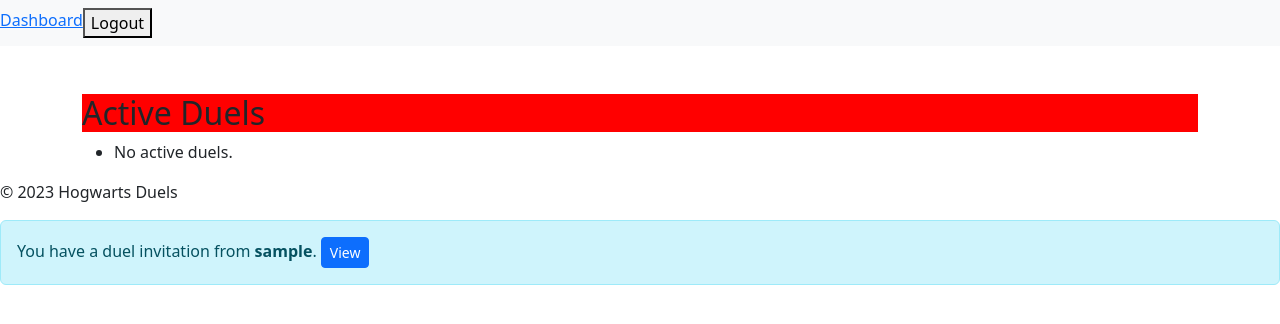
After one commit to SoroushKeyana/Hogwarts-Duels, a Django app: page /duels/ in a window 1280 px wide. The commit adds this page. Shown: the top 324 px of the page. Run offline with Django 5.2, Linux system fonts and the light colour scheme; a user stored in the database is signed in; tables that the repository leaves empty hold one stand-in row (values such as "Sample post").

Commit message:
duel created

```diff
--- a/core/admin.py
+++ b/core/admin.py
@@ -1,5 +1,6 @@
 from django.contrib import admin
-from .models import UserProfile, Follow
+from .models import UserProfile, Follow, Duel
 
 admin.site.register(UserProfile)
 admin.site.register(Follow)
+admin.site.register(Duel)
--- a/core/models.py
+++ b/core/models.py
@@ -35,3 +35,29 @@ class Follow(models.Model):
 
     def __str__(self):
         return f"{self.follower.username} follows {self.following.username}"
+
+
+class Duel(models.Model):
+    STATUS_CHOICES = (
+        ('pending', 'Pending'),
+        ('accepted', 'Accepted'),
+        ('declined', 'Declined'),
+        ('finished', 'Finished'),
+    )
+
+    challenger = models.ForeignKey(User, on_delete=models.CASCADE, related_name="duels_started")
+    opponent = models.ForeignKey(User, on_delete=models.CASCADE, related_name="duels_received")
+
+    challenger_health = models.IntegerField(default=10)
+    opponent_health = models.IntegerField(default=10)
+
+    current_turn = models.ForeignKey(User, on_delete=models.SET_NULL, null=True, blank=True, related_name="duel_turns")
+
+    winner = models.ForeignKey(User, on_delete=models.SET_NULL, null=True, blank=True, related_name="duels_won")
+    status = models.CharField(max_length=10, choices=STATUS_CHOICES, default='pending')
+
+    created_at = models.DateTimeField(auto_now_add=True)
+    updated_at = models.DateTimeField(auto_now=True)
+
+    def __str__(self):
+        return f"Duel: {self.challenger.username} vs {self.opponent.username} ({self.status})"
--- a/core/templates/base.html
+++ b/core/templates/base.html
@@ -4,12 +4,15 @@
 <head>
   <title>{% block title %}Hogwarts Duels{% endblock %}</title>
   <link rel="stylesheet" href="{% static 'core/css/style.css' %}">
+  <link href="https://cdn.jsdelivr.net/npm/bootstrap@5.3.3/dist/css/bootstrap.min.css" rel="stylesheet">
+  <script src="https://cdn.jsdelivr.net/npm/bootstrap@5.3.3/dist/js/bootstrap.bundle.min.js"></script>
+  <meta name="viewport" content="width=device-width, initial-scale=1">
+  <meta charset="UTF-8">
 </head>
 <body>
-  <nav>
-    <ul>
-      <li><a href="{% url 'dashboard' %}">Dashboard</a></li>
-      <li><a href="{% url 'search_users' %}">Search Users</a></li>
+  <nav class="navbar navbar-expand-lg navbar-light bg-light">
+    <ul class="nav">
+      <li class="nav-item"><a href="{% url 'dashboard' %}">Dashboard</a></li>
       <form method="post" action="{% url 'logout' %}">
           {% csrf_token %}
           <button type="submit">Logout</button>
@@ -25,9 +28,35 @@
         <p>&copy; 2023 Hogwarts Duels</p>
     </footer>
 
+  <div id="duel-notifications"></div>
   <script>
       const csrfToken = "{{ csrf_token }}";
   </script>
   <script src="{% static 'core/js/main.js' %}"></script>
+  {% if user.is_authenticated %}
+  <script>
+    function getDuelInvitations() {
+        fetch("{% url 'get_duel_invitations' %}")
+        .then(res => res.json())
+        .then(data => {
+            const notificationsDiv = document.getElementById('duel-notifications');
+            notificationsDiv.innerHTML = ''; // Clear old notifications
+            data.forEach(invitation => {
+                const notification = document.createElement('div');
+                notification.className = 'alert alert-info';
+                notification.innerHTML = `
+                    You have a duel invitation from <strong>${invitation.challenger}</strong>.
+                    <a href="/duel/${invitation.id}/" class="btn btn-sm btn-primary">View</a>
+                `;
+                notificationsDiv.appendChild(notification);
+            });
+        })
+        .catch(err => console.error('Error fetching duel invitations:', err));
+    }
+
+    setInterval(getDuelInvitations, 5000); // Poll every 5 seconds
+    getDuelInvitations(); // Initial check
+  </script>
+  {% endif %}
 </body>
 </html>
--- a/core/templates/dashboard.html
+++ b/core/templates/dashboard.html
@@ -18,4 +18,9 @@
 <input type="text" id="searchBox" placeholder="Search by username">
 <ul id="searchResults"></ul>
 
+    <a href="{% url 'start_duel' %}" class="btn btn-primary mt-3">Start Random Duel</a>
+    <a href="{% url 'my_duels' %}" class="btn btn-info mt-3">My Active Duels</a>
+
+
+
 {% endblock %}
--- /dev/null
+++ b/core/templates/my_duels.html
@@ -0,0 +1,21 @@
+{% extends "base.html" %}
+{% block content %}
+<div class="container mt-5">
+    <h2>Active Duels</h2>
+    <ul>
+        {% for duel in duels %}
+            <li>
+                Duel: {{ duel.challenger.username }} vs {{ duel.opponent.username }}
+                {% if duel.current_turn == user %}
+                    <span class="badge bg-success">Your Turn!</span>
+                {% else %}
+                    <span class="badge bg-warning">Waiting...</span>
+                {% endif %}
+                <a href="{% url 'duel_view' duel.id %}" class="btn btn-primary btn-sm">Join Duel</a>
+            </li>
+        {% empty %}
+            <li>No active duels.</li>
+        {% endfor %}
+    </ul>
+</div>
+{% endblock %}
--- a/core/urls.py
+++ b/core/urls.py
@@ -11,4 +11,14 @@ urlpatterns = [
     path('search/', views.search_users, name='search_users'),
     path('follow/<int:user_id>/', views.follow_user, name='follow_user'),
     path('unfollow/<int:user_id>/', views.unfollow_user, name='unfollow_user'),
+    path("duel/start/", views.start_duel, name="start_duel"),
+    path("duel/start/<int:user_id>/", views.start_duel, name="start_duel_with_user"),
+    path("duel/<int:duel_id>/", views.duel_view, name="duel_view"),
+    path("duel/<int:duel_id>/wait/", views.wait_for_opponent, name="wait_for_opponent"),
+    path("duel/<int:duel_id>/attack/", views.attack, name="attack"),
+    path("duel/<int:duel_id>/status/", views.duel_status, name="duel_status"),
+    path("duel/<int:duel_id>/accept/", views.accept_duel, name="accept_duel"),
+    path("duel/<int:duel_id>/decline/", views.decline_duel, name="decline_duel"),
+    path("duels/", views.my_duels, name="my_duels"),
+    path('duels/invitations/', views.get_duel_invitations, name='get_duel_invitations'),
 ]
--- a/core/views.py
+++ b/core/views.py
@@ -3,9 +3,18 @@ from django.contrib.auth.models import User
 from django.contrib.auth.decorators import login_required
 from django.views.decorators.http import require_POST
 from django.contrib.auth import login, authenticate
-from .models import UserProfile, HOUSES, Follow
+from .models import UserProfile, HOUSES, Follow, Duel
+from django.db.models import Q
+from django.http import JsonResponse, HttpResponseForbidden
 from django.db import IntegrityError
-from django.http import JsonResponse
+import random
+
+
+SPELLS = {
+    "Stupefy": 3,
+    "Expelliarmus": 2,
+    "Sectumsempra": 4,
+}
 
 def register_view(request):
     error = None
@@ -61,6 +70,7 @@ def profile_view(request, username):
     following_users = [f.following for f in following_qs]
     return render(request, 'profile.html', {'profile': profile, 'is_following': is_following, 'following_users': following_users})
 
+
 @login_required
 def search_users(request):
     query = request.GET.get('q', '').strip()
@@ -86,14 +96,143 @@ def follow_user(request, user_id):
         Follow.objects.get_or_create(follower=request.user, following=target)
     return JsonResponse({'status': 'followed'})
 
+
 @login_required
 @require_POST
 def unfollow_user(request, user_id):
     Follow.objects.filter(follower=request.user, following_id=user_id).delete()
     return JsonResponse({'status': 'unfollowed'})
 
+
 @login_required
-def user_follows(request, user_id):
-    user = get_object_or_404(User, id=user_id)
-    follows = Follow.objects.filter(follower=user).select_related('following')
-    return render(request, 'core/follows.html', {'follows': follows, 'profile_user': user})
+def start_duel(request, user_id=None):
+    user = request.user
+
+    if user_id:
+        opponent = get_object_or_404(User, id=user_id)
+        if opponent == user:
+            return render(request, "dashboard.html", {"error": "You cannot challenge yourself."})
+    else:
+        # pick a random opponent should not be the same as the user
+        opponents = User.objects.exclude(id=user.id)
+        if not opponents.exists():
+            return render(request, "dashboard.html", {"error": "No opponents available for a random duel."})
+        opponent = random.choice(opponents)
+
+    duel = Duel.objects.create(
+        challenger=user,
+        opponent=opponent,
+        current_turn=user,
+        status='pending'
+    )
+
+    return redirect("wait_for_opponent", duel_id=duel.id)
+
+
+@login_required
+def wait_for_opponent(request, duel_id):
+    duel = get_object_or_404(Duel, id=duel_id, challenger=request.user)
+    if duel.status == 'accepted':
+        return redirect('duel_view', duel_id=duel.id)
+    elif duel.status == 'declined':
+        return render(request, 'duel_declined.html', {'duel': duel})
+    return render(request, 'wait_for_opponent.html', {'duel': duel})
+
+
+@login_required
+def duel_view(request, duel_id):
+    duel = get_object_or_404(Duel, id=duel_id)
+    if duel.status == 'pending':
+        if duel.challenger == request.user:
+            return redirect('wait_for_opponent', duel_id=duel.id)
+        else:
+            return render(request, 'accept_duel.html', {'duel': duel})
+    elif duel.status in ['declined', 'finished']:
+        return render(request, 'duel_results.html', {'duel': duel})
+
+    return render(request, "duel.html", {"duel": duel})
+
+
+@login_required
+def attack(request, duel_id):
+    duel = get_object_or_404(Duel, id=duel_id)
+
+    # Check it's the user's turn
+    if duel.current_turn != request.user or duel.status != 'accepted':
+        return HttpResponseForbidden("Not your turn or duel not active.")
+
+    # Get spell from POST
+    spell = request.POST.get("spell")
+    if spell not in SPELLS:
+        return HttpResponseForbidden("Invalid spell.")
+
+    damage = SPELLS[spell]
+
+    # Apply damage
+    if duel.challenger == request.user:
+        duel.opponent_health -= damage
+        if duel.opponent_health <= 0:
+            duel.opponent_health = 0
+            duel.status = 'finished'
+            duel.winner = request.user
+    else:
+        duel.challenger_health -= damage
+        if duel.challenger_health <= 0:
+            duel.challenger_health = 0
+            duel.status = 'finished'
+            duel.winner = request.user
+
+    # Switch turn (if duel not over)
+    if duel.status == 'accepted':
+        duel.current_turn = duel.opponent if duel.challenger == request.user else duel.challenger
+
+    duel.save()
+    return redirect("duel_view", duel_id=duel.id)
+
+
+@login_required
+def duel_status(request, duel_id):
+    duel = get_object_or_404(Duel, id=duel_id)
+
+    data = {
+        "current_turn": duel.current_turn.username if duel.current_turn else None,
+        "challenger_health": duel.challenger_health,
+        "opponent_health": duel.opponent_health,
+        "status": duel.status,
+        "winner": duel.winner.username if duel.winner else None
+    }
+    return JsonResponse(data)
+
+
+@login_required
+def my_duels(request):
+    duels = Duel.objects.filter(
+        Q(challenger=request.user) | Q(opponent=request.user)
+    ).exclude(status='pending')
+
+    return render(request, "my_duels.html", {"duels": duels})
+
+
+@login_required
+def get_duel_invitations(request):
+    invitations = Duel.objects.filter(opponent=request.user, status='pending')
+    data = [{'id': inv.id, 'challenger': inv.challenger.username} for inv in invitations]
+    return JsonResponse(data, safe=False)
+
+
+@login_required
+@require_POST
+def accept_duel(request, duel_id):
+    duel = get_object_or_404(Duel, id=duel_id, opponent=request.user)
+    duel.status = 'accepted'
+    duel.save()
+    return redirect('duel_view', duel_id=duel.id)
+
+
+@login_required
+@require_POST
+def decline_duel(request, duel_id):
+    duel = get_object_or_404(Duel, id=duel_id, opponent=request.user)
+    duel.status = 'declined'
+    duel.save()
+    return redirect('dashboard')
--- a/hogwarts_duels/settings.py
+++ b/hogwarts_duels/settings.py
@@ -12,7 +12,7 @@ https://docs.djangoproject.com/en/5.1/ref/settings/
 
 from pathlib import Path
 from decouple import config, Csv
-import os
+
 
 # Build paths inside the project like this: BASE_DIR / 'subdir'.
 BASE_DIR = Path(__file__).resolve().parent.parent
@@ -126,10 +126,8 @@ STATICFILES_DIRS = [BASE_DIR / "static"]
 MEDIA_URL = '/media/'
 MEDIA_ROOT = BASE_DIR / 'media'
 
-LOGIN_URL = 'login'
+LOGIN_URL = '/login/'
 LOGIN_REDIRECT_URL = 'dashboard'
-
-LOGIN_URL = '/login/'
 LOGOUT_REDIRECT_URL = '/login/'
 
 
--- a/requirements.txt
+++ b/requirements.txt
@@ -1,6 +1,5 @@
 asgiref==3.9.1
 Django==5.2.4
-psycopg2-binary==2.9.10
 python-decouple==3.8
 sqlparse==0.5.3
 typing_extensions==4.14.1
```
Also changed, not shown: core/templates/accept_duel.html (added, +16 -0 lines), core/templates/duel.html (added, +78 -0 lines), core/templates/duel_declined.html (added, +9 -0 lines), core/templates/duel_results.html (added, +15 -0 lines), core/templates/profile.html (+22 -4 lines), core/templates/wait_for_opponent.html (added, +27 -0 lines), core/migrations/0003_duel.py (added), core/migrations/0004_remove_duel_is_active_duel_status.py (added).
